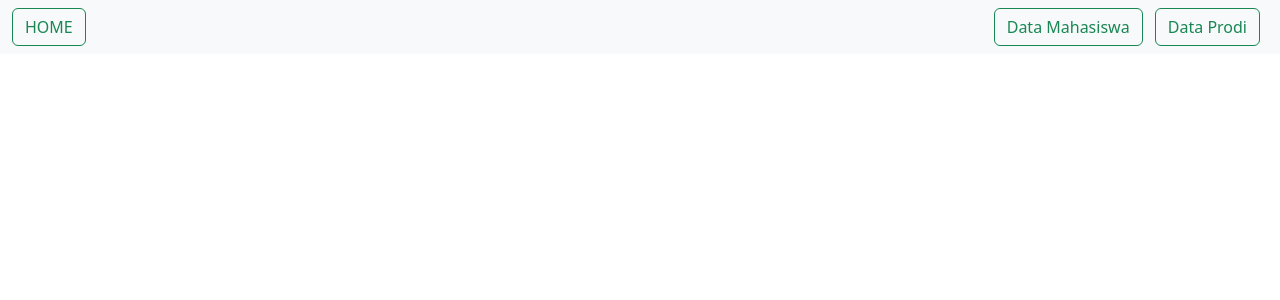
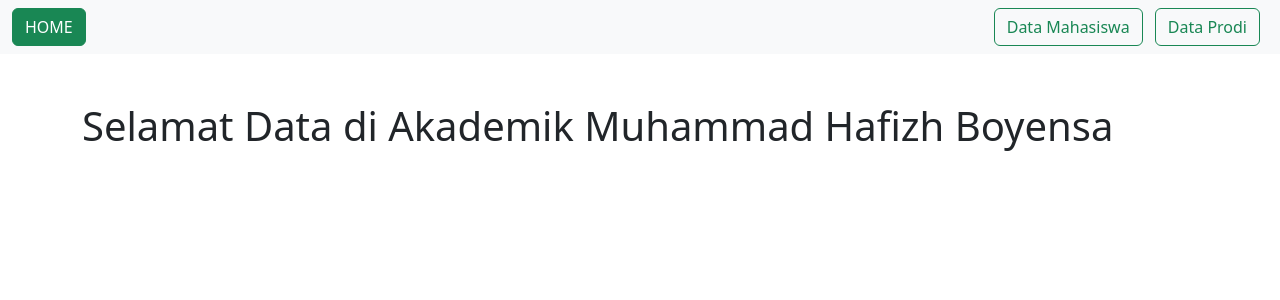
Before and after one commit to hafizhboyensa/data-mahasiswa, a PHP site: page / in a window 1280 px wide. Shown: the top 300 px of the page. Run offline with PHP 8.4, Linux system fonts and the light colour scheme.

Commit message:
update fitur

```diff
--- a/create_mahasiswa.php
+++ b/create_mahasiswa.php
@@ -53,7 +53,7 @@
             </div>
             <button type="submit" name="submit" class="btn btn-primary">Submit</button>
             <button type="reset" name="reset" class="btn btn-primary">Reset</button>
-            <a href="index.php"><button type="button" name="index" class="btn btn-primary">Lihat List Data Mahasiswa</button></a>
+            <a href="list_mahasiswa.php"><button type="button" name="index" class="btn btn-primary">Lihat List Data Mahasiswa</button></a>
         </form>
     </div>
 <script src="https://cdn.jsdelivr.net/npm/bootstrap@5.3.8/dist/js/bootstrap.bundle.min.js" integrity="sha384-FKyoEForCGlyvwx9Hj09JcYn3nv7wiPVlz7YYwJrWVcXK/BmnVDxM+D2scQbITxI" crossorigin="anonymous"></script>
--- a/edit_mahasiswa.php
+++ b/edit_mahasiswa.php
@@ -58,7 +58,7 @@
     if(isset($_POST['submit'])){
         $update = mysqli_query($koneksi, "UPDATE mahasiswa SET nim='$_POST[nim]', nama_mhs='$_POST[nama]', tgl_lahir='$_POST[tanggal]', alamat='$_POST[alamat]', prodi_id='$_POST[prodi]' WHERE nim=$_GET[nim]");
         if($update){
-            header ("Location:index.php");
+            header ("Location:list_mahasiswa.php");
         }else{
             print "Maaf, data gagal diubah";
         }
--- a/edit_prodi.php
+++ b/edit_prodi.php
@@ -42,7 +42,7 @@
     if(isset($_POST['submit'])){
         $update = mysqli_query($koneksi, "UPDATE prodi SET nama_prodi='$_POST[nama_prodi]', jenjang='$_POST[jenjang]', keterangan='$_POST[keterangan]' WHERE id=$_GET[id]");
         if($update){
-            header ("Location:index.php");
+            header ("Location:list_prodi.php");
         }else{
             print "Maaf, data gagal diubah";
         }
--- a/gbproses_mahasiswa.php
+++ b/gbproses_mahasiswa.php
@@ -9,7 +9,7 @@
 
         $sql= "INSERT INTO mahasiswa(nim,nama_mhs,tgl_lahir,alamat,prodi_id) VALUES ('$nim','$nama','$tanggal','$alamat','$prodi_id')";
         $query = $koneksi->query($sql);
-        header("Location: index.php");
+        header("Location: list_mahasiswa.php");
         exit();
     }
 ?>
--- a/gbproses_prodi.php
+++ b/gbproses_prodi.php
@@ -7,7 +7,7 @@
 
         $sql= "INSERT INTO prodi(nama_prodi,jenjang,keterangan) VALUES ('$nama_prodi','$jenjang','$keterangan')";
         $query = $koneksi->query($sql);
-        header("Location: index.php");
+        header("Location: list_prodi.php");
         exit();
     }
 ?>
--- a/index.php
+++ b/index.php
@@ -1,7 +1,7 @@
 <!DOCTYPE html>
 <html>
 <head>
-    <title>Data Mahasiswa</title>
+    <title>Akademik</title>
     <link href="https://cdn.jsdelivr.net/npm/bootstrap@5.3.8/dist/css/bootstrap.min.css" rel="stylesheet" integrity="sha384-sRIl4kxILFvY47J16cr9ZwB07vP4J8+LH7qKQnuqkuIAvNWLzeN8tE5YBujZqJLB" crossorigin="anonymous">
 
 </head>
@@ -9,14 +9,17 @@
 <nav class="navbar bg-body-tertiary">
     <form class="container-fluid">
         <div class="justify-content-start">
-            <a href="index.php"><button class="btn btn-outline-success me-2" type="button">HOME</button></a>
+            <a href="index.php"><button class="btn btn-success me-2" type="button">HOME</button></a>
         </div>
         <div class="justify-content-end">
             <a href="list_mahasiswa.php"><button class="btn btn-outline-success me-2" type="button" >Data Mahasiswa</button></a>
             <a href="list_prodi.php"><button class="btn btn-outline-success me-2" type="button">Data Prodi</button></a>
         </div>
+     </form>
+</nav>
 
-     </form>
+<nav class="container my-5">
+    <h1>Selamat Data di Akademik Muhammad Hafizh Boyensa</h1>
 </nav>
 
 <script src="https://cdn.jsdelivr.net/npm/bootstrap@5.3.8/dist/js/bootstrap.bundle.min.js" integrity="sha384-FKyoEForCGlyvwx9Hj09JcYn3nv7wiPVlz7YYwJrWVcXK/BmnVDxM+D2scQbITxI" crossorigin="anonymous"></script>
--- a/list_mahasiswa.php
+++ b/list_mahasiswa.php
@@ -18,7 +18,7 @@
             <a href="index.php"><button class="btn btn-outline-success me-2" type="button">HOME</button></a>
         </div>
         <div class="justify-content-end">
-            <a href="list_mahasiswa.php"><button class="btn btn-outline-success me-2" type="button" >Data Mahasiswa</button></a>
+            <a href="list_mahasiswa.php"><button class="btn btn-success me-2" type="button" >Data Mahasiswa</button></a>
             <a href="list_prodi.php"><button class="btn btn-outline-success me-2" type="button">Data Prodi</button></a>
         </div>
 
--- a/list_prodi.php
+++ b/list_prodi.php
@@ -19,7 +19,7 @@
         </div>
         <div class="justify-content-end">
             <a href="list_mahasiswa.php"><button class="btn btn-outline-success me-2" type="button" >Data Mahasiswa</button></a>
-            <a href="list_prodi.php"><button class="btn btn-outline-success me-2" type="button">Data Prodi</button></a>
+            <a href="list_prodi.php"><button class="btn btn-success me-2" type="button">Data Prodi</button></a>
         </div>
 
      </form>
```
